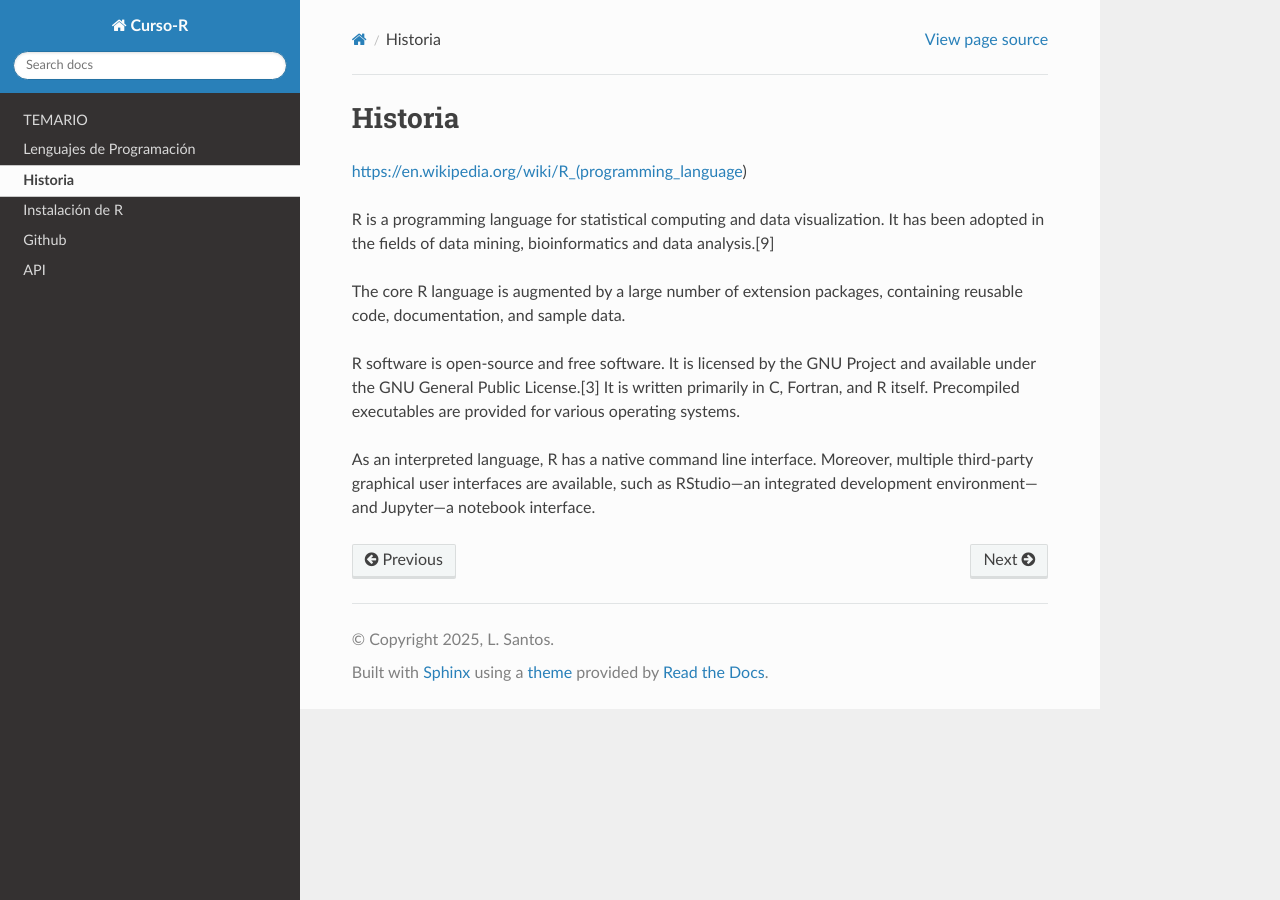
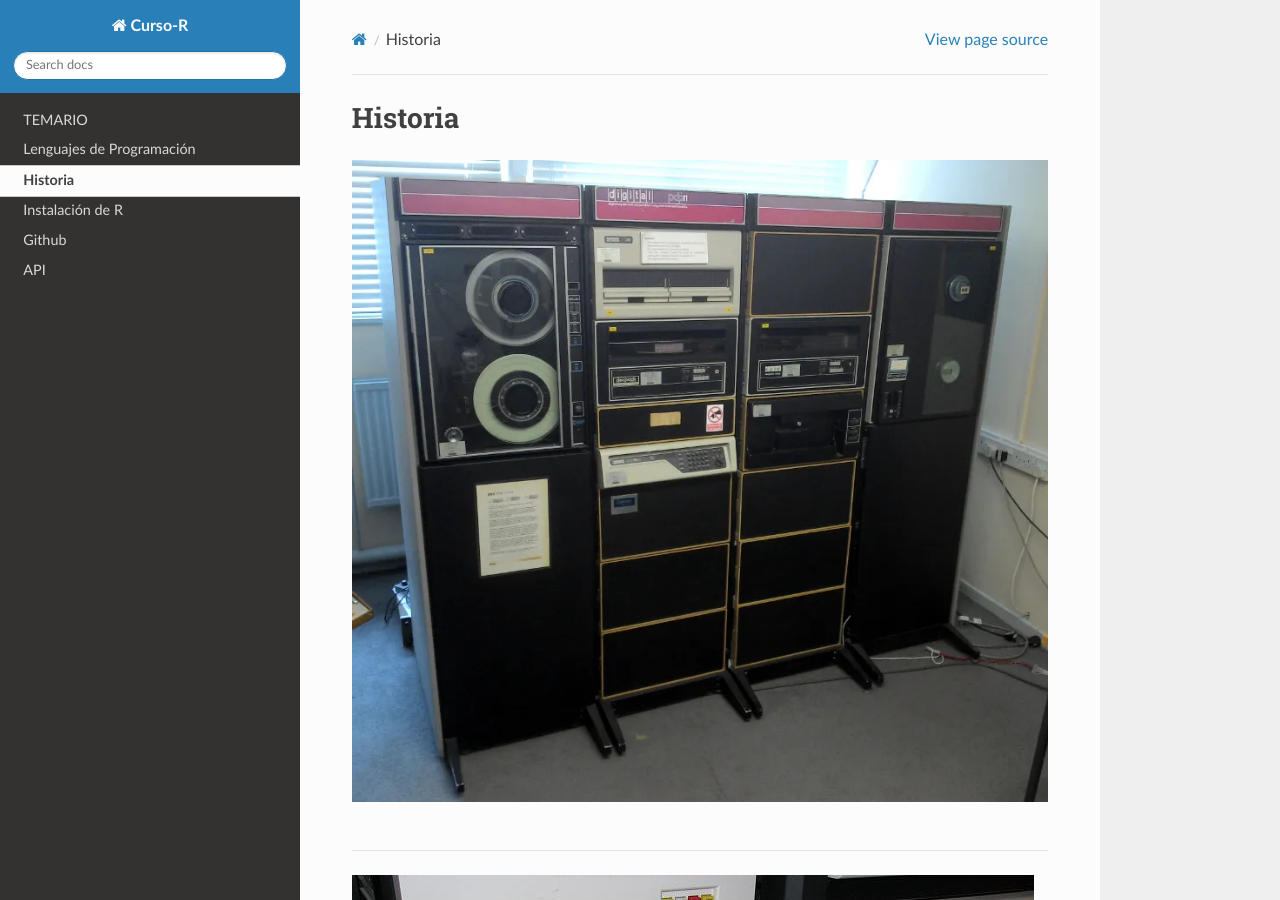
Before and after one commit to matecom57/santosg57-curso-r, a Sphinx documentation site: the page built from docs/source/historia-instalacion/historia.rst, in a window 1280 px wide and 900 px high. Built offline with Sphinx 7.4.7 and the Read the Docs theme 3.1.0, drawn with Linux system fonts in a browser that asks for light colours; pages that are not in the unit, such as notebooks, are missing from menus.

Commit message:
Test comité

```diff
--- a/docs/source/historia-instalacion/historia.rst
+++ b/docs/source/historia-instalacion/historia.rst
@@ -1,5 +1,13 @@
 Historia
 ========
+
+.. image:: pdp1134-01.png
+
+-------------------------------------------------------------------
+
+.. image:: pdp1134-02.jpg
+
+-------------------------------------------------------------------
 
 https://en.wikipedia.org/wiki/R_(programming_language)
 
```
Also changed, not shown: docs/source/historia-instalacion/pdp1134-01.png (added), docs/source/historia-instalacion/pdp1134-02.jpg (added).
